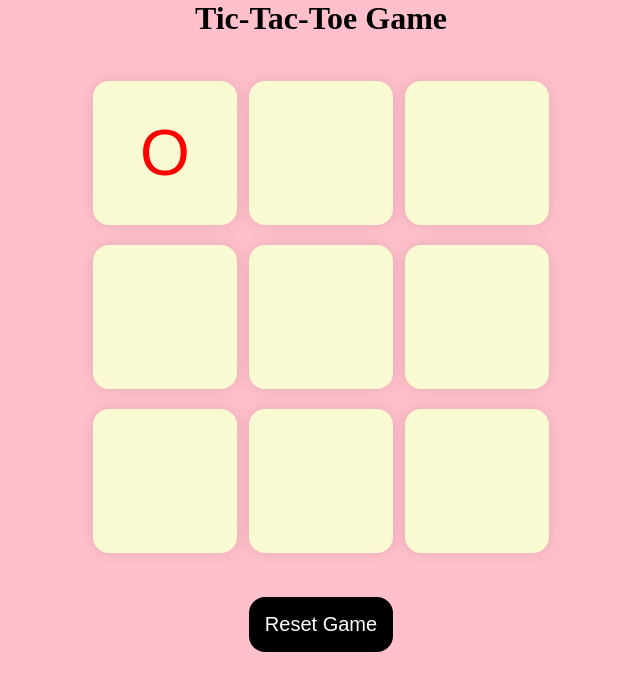
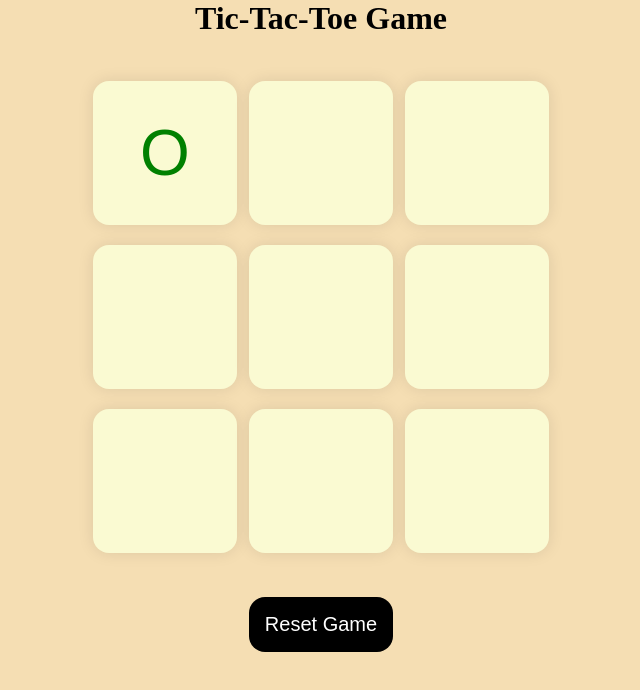
Before and after one commit to manthannayaks/Tic-Tac-Toc-Game, a plain HTML site: page index.html in a window 1280 px wide. Both pictures are taken after a click on the button 484 px from the left and 153 px from the top of the page. Shown: the whole page, without its empty margins (319-959 px from the left). Drawn offline with Linux system fonts and the light colour scheme.

Commit message:
Color changes

```diff
--- a/app.js
+++ b/app.js
@@ -4,7 +4,7 @@ let newbtn=document.querySelector("#newgame");
 let msgContainer=document.querySelector(".msg-container");
 let msg=document.querySelector(".msg");
 
-let turnO=true; //if O's turn the it will be true
+let turnO=true;  //if O's turn the it will be true
 const winPatterns=[
     [0,1,2],
     [0,3,6],
@@ -19,6 +19,7 @@ boxes.forEach((box)=>{
     box.addEventListener("click",()=>{
         if(turnO){
             box.innerText="O";
+            box.style.color="green";
             console.log(`Box is Clicked by Player ${box.innerText}`);
             turnO=false;
         }
--- a/style.css
+++ b/style.css
@@ -3,7 +3,7 @@
     padding: 0;
 }
 body{
-    background-color: pink;
+    background-color: wheat;
     text-align: center;
 }
 .container{
```
